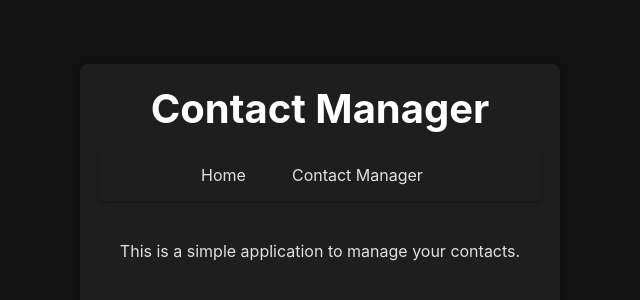
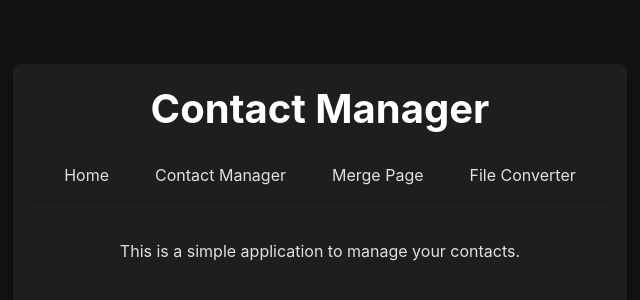
Before and after one commit to Fred56733/Cleaner-Contacts, a React (Vite) app: page / in a window 1280 px wide. Shown: the part 208-508 px from the top of the page, without its empty margins (320-960 px from the left). Built offline with nearby package versions, Linux system fonts and the light colour scheme.

Commit message:
Add routes and components for File Converter and Merge Page

```diff
--- a/src/App.jsx
+++ b/src/App.jsx
@@ -17,6 +17,8 @@ function App() {
         <NavBar />
         <main>
           <Routes>
+            <Route path="file-converter" element={<div>File Converter</div>} />
+            <Route path="/merge-page" element={<div>Merge Page</div>} />
             <Route path="/contact-manager" element={<ContactManagerPage />} />
             <Route path="/" element={<HomePage />} />
             <Route path="*" element={<Navigate to="/" />} /> {/* Fallback to redirect to the home page if no other routes match */}
--- a/src/components/NavBar.jsx
+++ b/src/components/NavBar.jsx
@@ -1,7 +1,7 @@
 // Navigation bar
 import React from 'react';
 import { Link } from 'react-router-dom';
-import './NavBar.css'; // Optional: Add CSS for styling the NavBar
+import './NavBar.css'; // Add CSS for styling the NavBar
 
 function NavBar() {
   return (
@@ -14,7 +14,10 @@ function NavBar() {
           <Link to="/contact-manager">Contact Manager</Link>
         </li>
         <li>
-
+          <Link to="/merge-page">Merge Page</Link>
+        </li>
+        <li>
+          <Link to="/file-converter">File Converter</Link>
         </li>
       </ul>
     </nav>
--- /dev/null
+++ b/src/pages/FileConverter.jsx
@@ -0,0 +1 @@
+// Used to convert files from Vcard to CSV and vice versa
--- /dev/null
+++ b/src/pages/MergePage.jsx
@@ -0,0 +1 @@
+// Used to Merge CSV files
```
